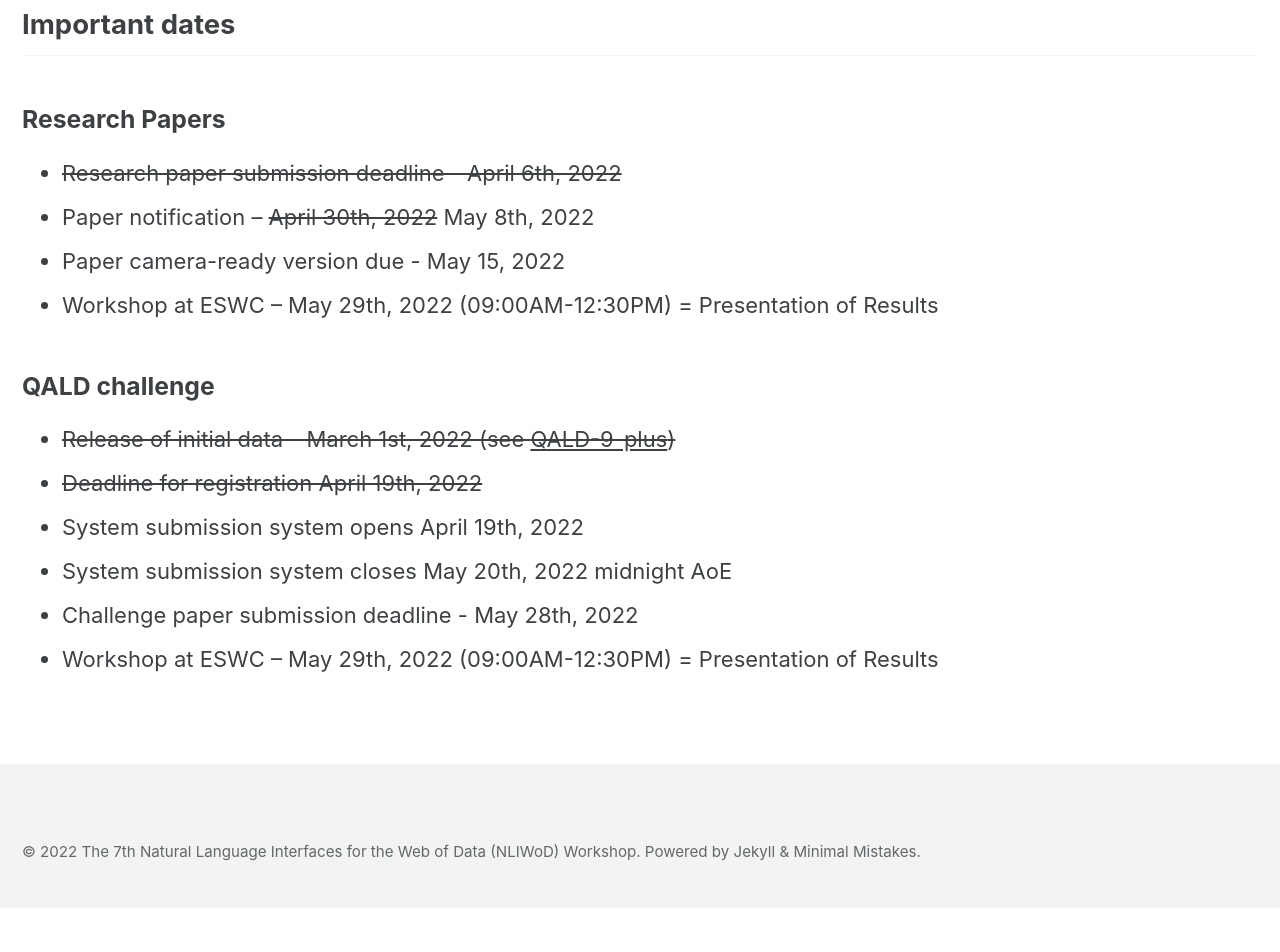
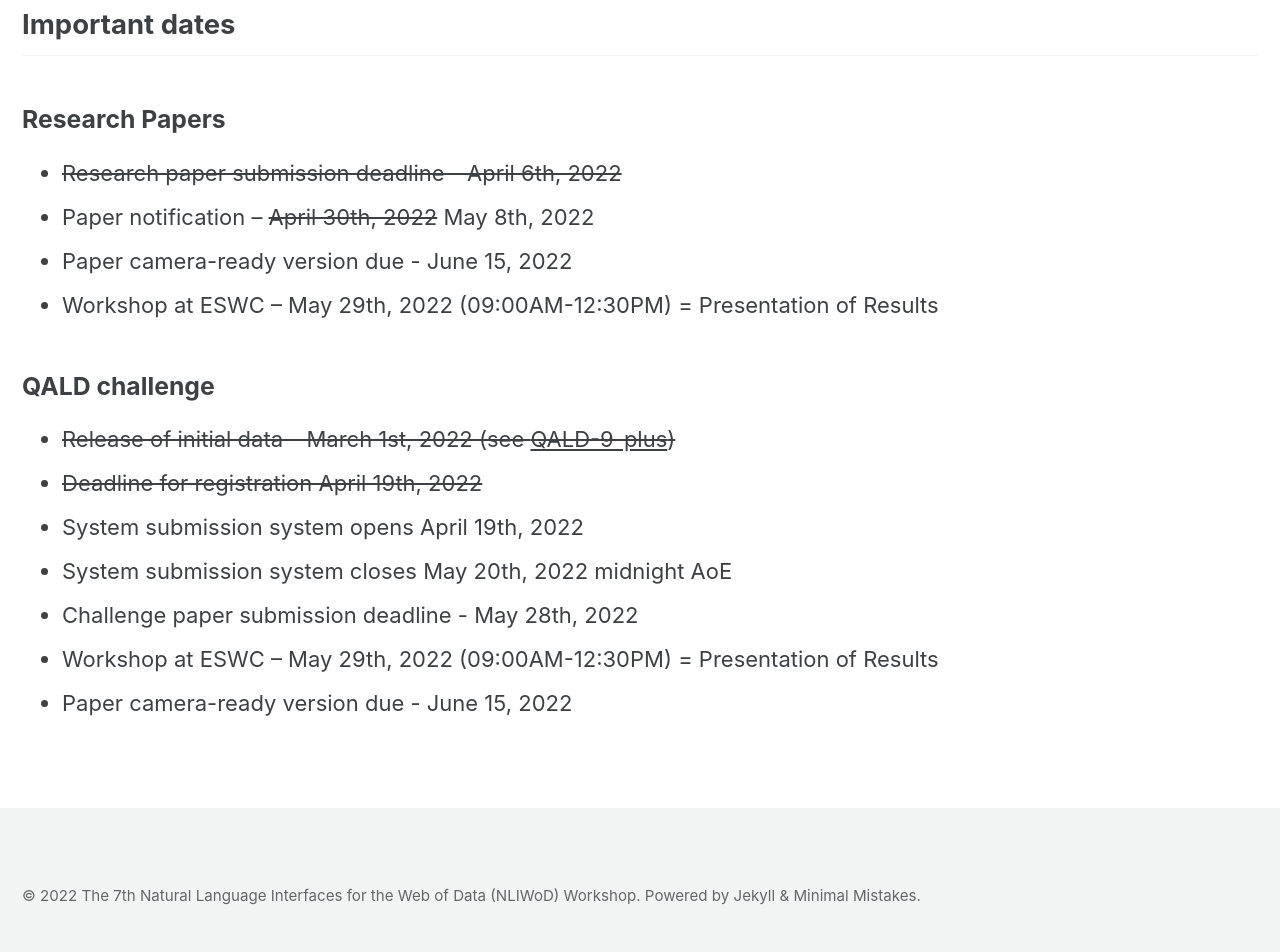
Before and after one commit to semantic-systems/nliwod-workshop, a Jekyll site: the page built from important-dates.md, in a window 1280 px wide. Shown: the part 358-1310 px from the top of the page. Built offline with Jekyll 4.4.1, drawn with Linux system fonts in a browser that asks for light colours; cached includes are drawn as plain includes; before the commit the page ends 1266 px from its top, so only the background shows below that.

Commit message:
Update important-dates.md

```diff
--- a/important-dates.md
+++ b/important-dates.md
@@ -11,7 +11,7 @@ ref: important-dates
 
 * <del>Research paper submission deadline - April 6th, 2022
 * Paper notification -- <del> April 30th, 2022</del> May 8th, 2022
-* Paper camera-ready version due - May 15, 2022
+* Paper camera-ready version due - June 15, 2022
 * Workshop at ESWC – May 29th, 2022 (09:00AM-12:30PM) = Presentation of Results
 
 ### QALD challenge
@@ -22,3 +22,4 @@ ref: important-dates
 * System submission system closes May 20th, 2022  midnight AoE
 * Challenge paper submission deadline - May 28th, 2022
 * Workshop at ESWC – May 29th, 2022 (09:00AM-12:30PM) = Presentation of Results
+* Paper camera-ready version due - June 15, 2022
```
